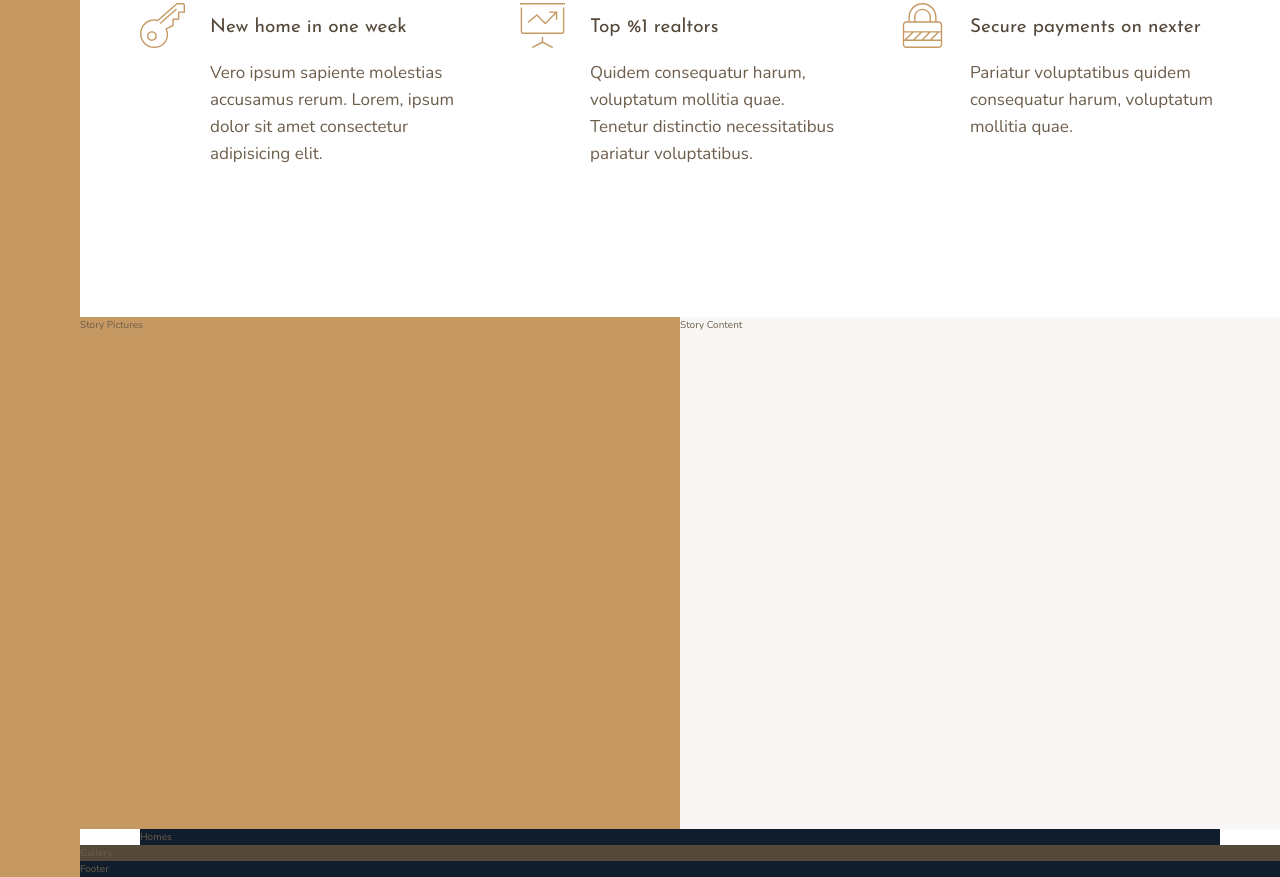
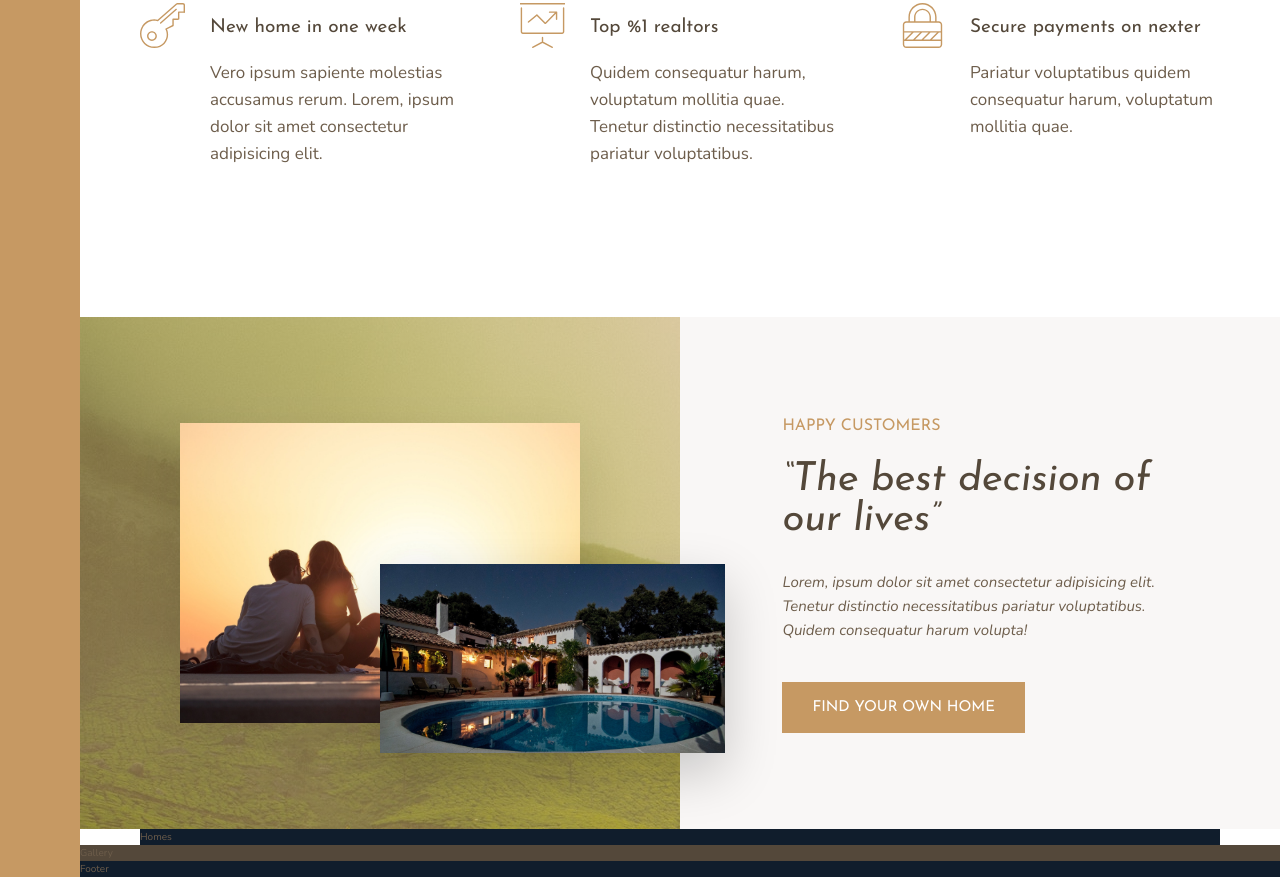
Before and after one commit to ahmetcankaratas/nexter-realestate, a website: page index.html in a window 1280 px wide. Shown: the part 991-1868 px from the top of the page. Drawn offline with nearby package versions, Linux system fonts and the light colour scheme.

Commit message:
add story section

```diff
--- a/index.html
+++ b/index.html
@@ -89,9 +89,27 @@
       </div>
     </section>
 
-    <div class="story__pictures">Story Pictures</div>
+    <div class="story__pictures">
+      <img
+        src="img/story-1.jpeg"
+        alt="Couple with new house"
+        class="story__img--1"
+      />
+      <img src="img/story-2.jpeg" alt="New house" class="story__img--2" />
+    </div>
 
-    <div class="story__content">Story Content</div>
+    <div class="story__content">
+      <h3 class="heading-3 mb-sm">Happy Customers</h3>
+      <h2 class="heading-2 heading-2--dark mb-md">
+        &ldquo;The best decision of our lives&rdquo;
+      </h2>
+      <p class="story__text">
+        Lorem, ipsum dolor sit amet consectetur adipisicing elit. Tenetur
+        distinctio necessitatibus pariatur voluptatibus. Quidem consequatur
+        harum volupta!
+      </p>
+      <button class="btn">Find your own home</button>
+    </div>
 
     <section class="homes">Homes</section>
 
--- a/sass/_story.scss
+++ b/sass/_story.scss
@@ -2,10 +2,54 @@
     &__pictures {
         background-color: $color-primary;
         grid-column: full-start / col-end 4;
+        background-image: linear-gradient(rgba($color-primary, .5), rgba($color-primary, .5)),url(../img/back.jpg);
+
+        display: grid;
+        grid-template-rows: repeat(6,1fr);
+        grid-template-columns: repeat(6,1fr);
+        align-items: center;
+
+    }
+
+    &__img--1 {
+        width: 100%;
+        grid-row: 2 / 6;
+        grid-column: 2 / 6;
+        box-shadow: 0 2rem 5rem rgba(#000, .1)
+    }
+
+    &__img--2 {
+        width: 115%;
+        grid-row: 4 / 6;
+        grid-column: 4 / 7;
+        z-index: 20;
+        box-shadow: 0 2rem 5rem rgba(#000, .2)
     }
 
     &__content{
         background-color: $color-grey-light-1;
         grid-column: col-start 5 / full-end;
+
+        //padding: 6rem 12rem;
+        padding: 6rem 8vw;
+
+        /*
+        display: flex;
+        flex-direction: column;
+        justify-content: center;
+        align-items: flex-start;
+        */
+
+        //Alternative to the above:
+
+        display: grid;
+        align-content: center;
+        justify-items: start;
+    }
+
+    &__text {
+        font-size: 1.5rem;
+        font-style: italic;
+        margin-bottom: 4rem;
     }
 }
--- a/sass/_typography.scss
+++ b/sass/_typography.scss
@@ -9,11 +9,24 @@
 
 .heading-2{
   @extend %heading;
+  font-size: 4rem;
+  font-style: italic;
+  line-height: 1;
 
+  &--light{
+    color: $color-grey-light-1;
+  }
+
+  &--dark{
+    color: $color-grey-dark-1;
+  }
 }
 
 .heading-3{
   @extend %heading;
+  font-size: 1.6rem;
+  color: $color-primary;
+  text-transform: uppercase;
 }
 
 .heading-4{
@@ -28,3 +41,33 @@
     color: $color-grey-dark-1;
   }
 }
+
+.btn {
+    background-color: $color-primary;
+    color: #fff;
+    border: none;
+    border-radius: 0;
+    font-family: $font-display;
+    font-size: 1.5rem;
+    text-transform: uppercase;
+    padding: 1.8rem 3rem;
+    cursor: pointer;
+    transition: all .2s;
+
+    &:hover{
+        background-color: $color-primary-dark;
+    }
+}
+
+.mb-sm {
+    margin-bottom: 2rem;
+}
+.mb-md {
+    margin-bottom: 3rem;
+}
+.mb-lg {
+    margin-bottom: 4rem;
+}
+.mb-hg {
+    margin-bottom: 8rem;
+}
```
Also changed, not shown: css/style.css.
